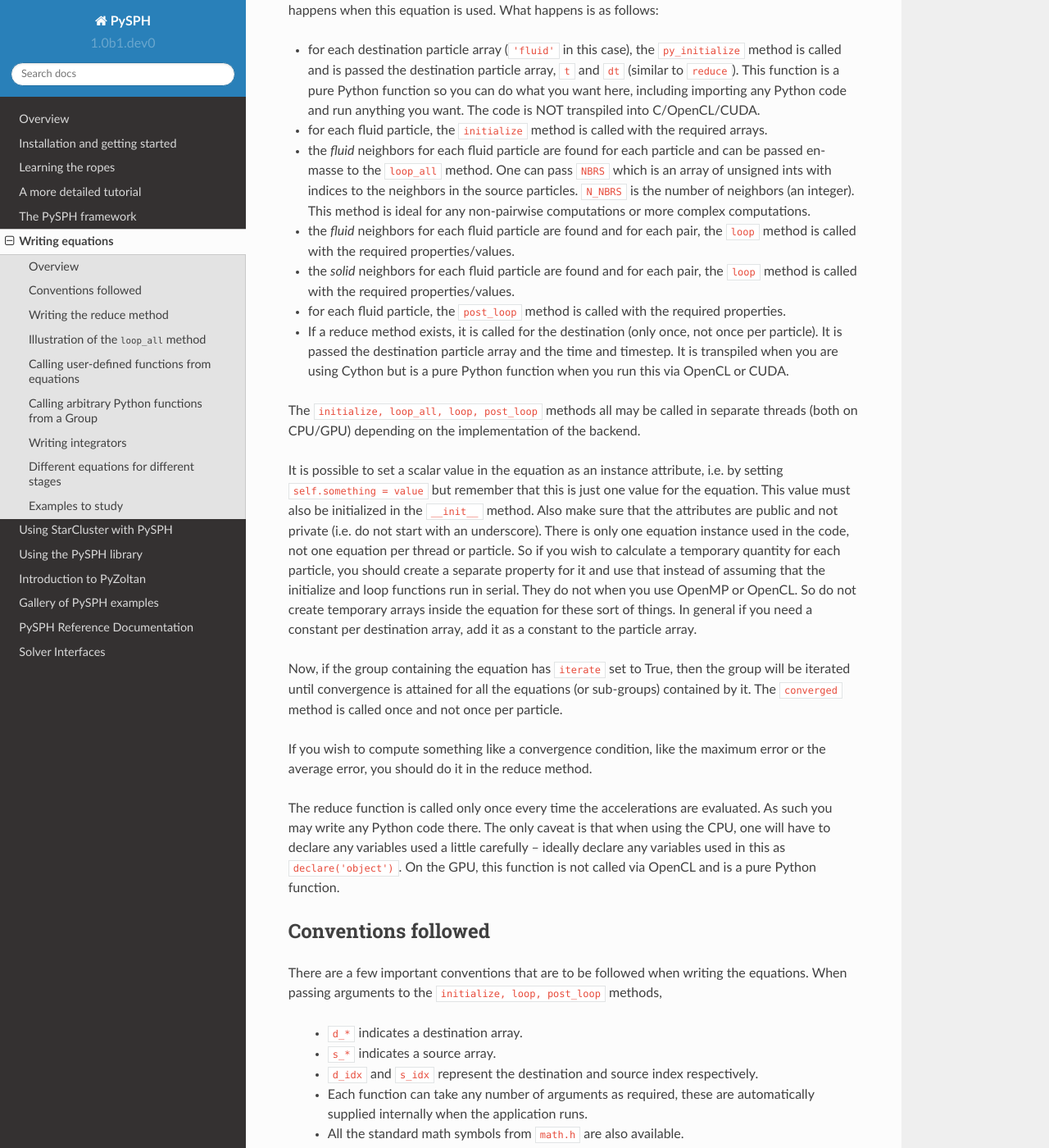
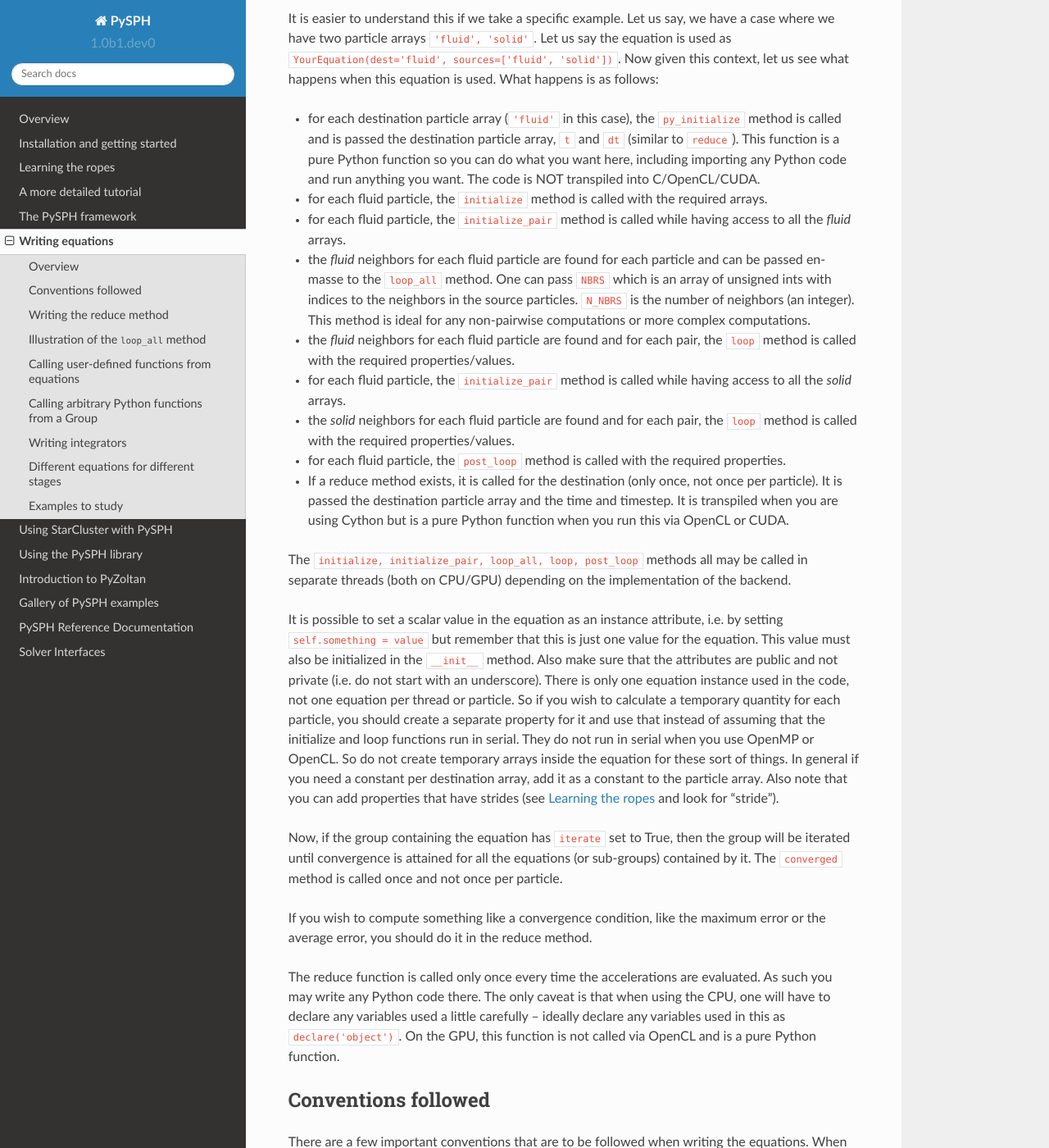
Before and after one commit to pypr/pysph, a Sphinx documentation site: the page built from docs/source/design/equations.rst, in a window 1280 px wide and 1400 px high, scrolled down 1324 px. Shown: the whole window at 82% size. Built offline with Sphinx 7.4.7 and the Read the Docs theme 2.0.0, drawn with Linux system fonts in a browser that asks for light colours; some of the changed text lies outside the part shown.

Commit message:
Add documentation for the feature.

```diff
--- a/docs/source/design/equations.rst
+++ b/docs/source/design/equations.rst
@@ -44,6 +44,11 @@
       def initialize(self, d_idx, ...):
           # Called once per destination before loop.
 
+      def initialize_pair(self, d_idx, d_*, s_*):
+          # Called once per destination particle for each source.
+          # Can access all source arrays.  Does not have
+          # access to neighbor information.
+
       def loop_all(self, d_idx, ..., NBRS, N_NBRS, ...):
           # Called once before the loop and can be used
           # for non-pairwise interactions as one can pass the neighbors
@@ -80,6 +85,9 @@
 - for each fluid particle, the ``initialize`` method is called with the
   required arrays.
 
+- for each fluid particle, the ``initialize_pair`` method is called while
+  having access to all the *fluid* arrays.
+
 - the *fluid* neighbors for each fluid particle are found for each particle
   and can be passed en-masse to the ``loop_all`` method. One can pass ``NBRS``
   which is an array of unsigned ints with indices to the neighbors in the
@@ -89,6 +97,9 @@
 
 - the *fluid* neighbors for each fluid particle are found and for each pair,
   the ``loop`` method is called with the required properties/values.
+
+- for each fluid particle, the ``initialize_pair`` method is called while
+  having access to all the *solid* arrays.
 
 - the *solid* neighbors for each fluid particle are found and for each pair,
   the ``loop`` method is called with the required properties/values.
@@ -101,9 +112,9 @@
   and timestep. It is transpiled when you are using Cython but is a pure
   Python function when you run this via OpenCL or CUDA.
 
-The ``initialize, loop_all, loop, post_loop`` methods all may be called in
-separate threads (both on CPU/GPU) depending on the implementation of the
-backend.
+The ``initialize, initialize_pair, loop_all, loop, post_loop`` methods all may
+be called in separate threads (both on CPU/GPU) depending on the
+implementation of the backend.
 
 It is possible to set a scalar value in the equation as an instance attribute,
 i.e. by setting ``self.something = value`` but remember that this is just one
@@ -113,10 +124,12 @@
 instance used in the code, not one equation per thread or particle. So if you
 wish to calculate a temporary quantity for each particle, you should create a
 separate property for it and use that instead of assuming that the initialize
-and loop functions run in serial. They do not when you use OpenMP or OpenCL.
-So do not create temporary arrays inside the equation for these sort of
-things. In general if you need a constant per destination array, add it as a
-constant to the particle array.
+and loop functions run in serial. They do not run in serial when you use
+OpenMP or OpenCL. So do not create temporary arrays inside the equation for
+these sort of things. In general if you need a constant per destination array,
+add it as a constant to the particle array. Also note that you can add
+properties that have strides (see :ref:`simple_tutorial` and look for
+"stride").
 
 Now, if the group containing the equation has ``iterate`` set to True, then
 the group will be iterated until convergence is attained for all the equations
@@ -480,7 +493,7 @@
 
 By default, when one creates equations the implicit assumption is that the
 same right-hand-side is evaluated at each stage of the integrator. However,
-Some schemes require that one solve different equations for different
+some schemes require that one solve different equations for different
 integrator stages. PySPH does support this but to do this when one creates
 equations in the application, one should return an instance of
 :py:class:`pysph.sph.equation.MultiStageEquations`. For example:
```
Also changed, not shown: other parts of docs/source/design/equations.rst (+1 -1 lines).
